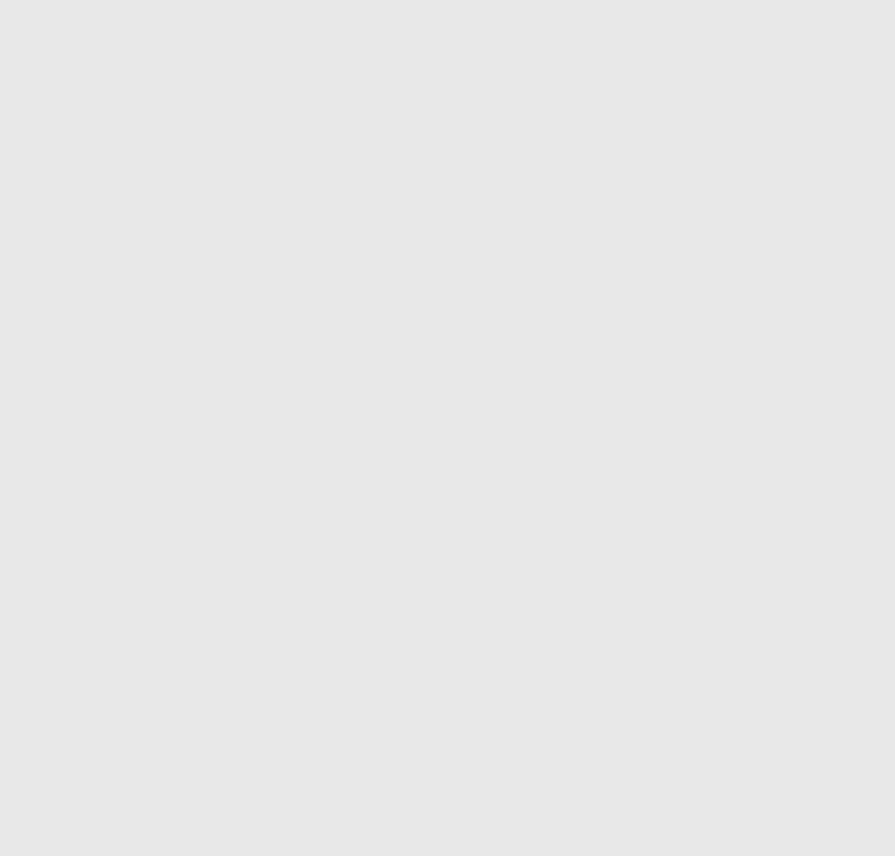
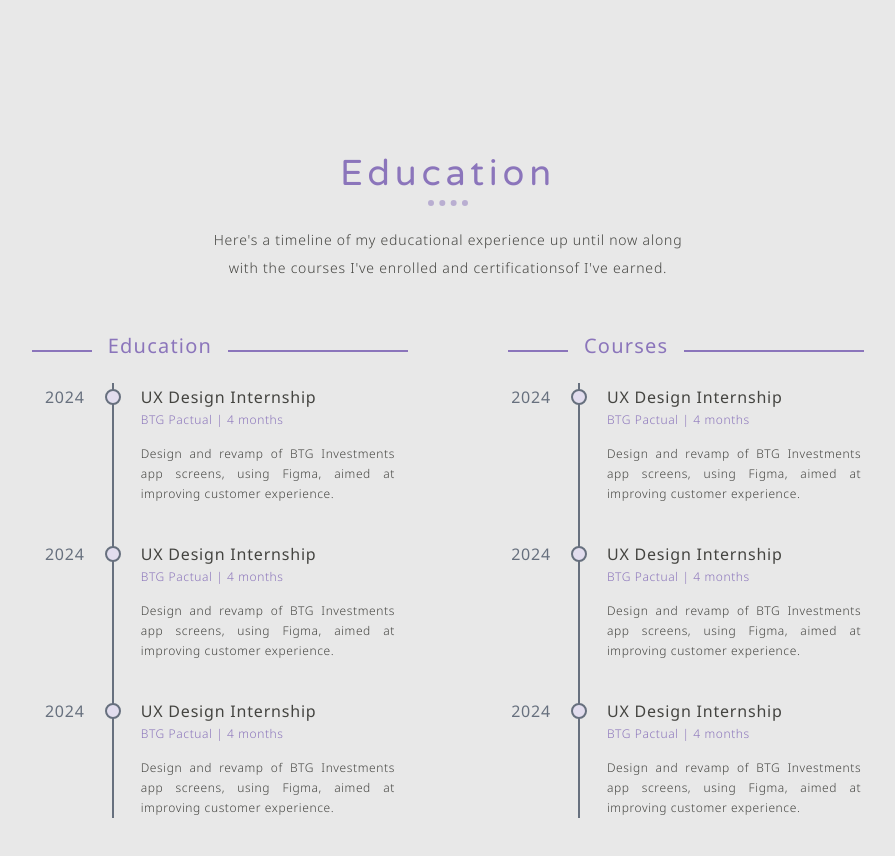
Before and after one commit to lucas-pvg/WebCV, a React (Vite) app: page / in a window 1280 px wide. Shown: the part 3080-3936 px from the top of the page, without its empty margins (192-1087 px from the left). Before the commit the page ends 3200 px from the top, so only its background shows below. Built offline with nearby package versions, Linux system fonts and the light colour scheme.

Commit message:
✨ Add Education page to App

```diff
--- a/src/App.tsx
+++ b/src/App.tsx
@@ -1,10 +1,8 @@
-// import { Sidebar } from './components/sidebar/sidebar'
-// import { Header } from './components/header/header'
-
 import { Cover } from './pages/cover/cover'
 import { Profile } from './pages/profile/profile'
 import { Experience } from './pages/experience/experience'
 import { Skills } from './pages/skills/skills'
+import { Education } from './pages/education/education'
 import './App.css'
 
 function App() {
@@ -14,15 +12,7 @@ function App() {
       <Profile />
       <Experience />
       <Skills />
-
-      {/* <main className='app-grid'>
-        <Header className='page-header' title='Profile' />
-        <Sidebar className='page-sidebar' />
-
-        <div className='page-content'>
-
-        </div>
-      </main> */}
+      <Education />
     </div>
   )
 }
```
